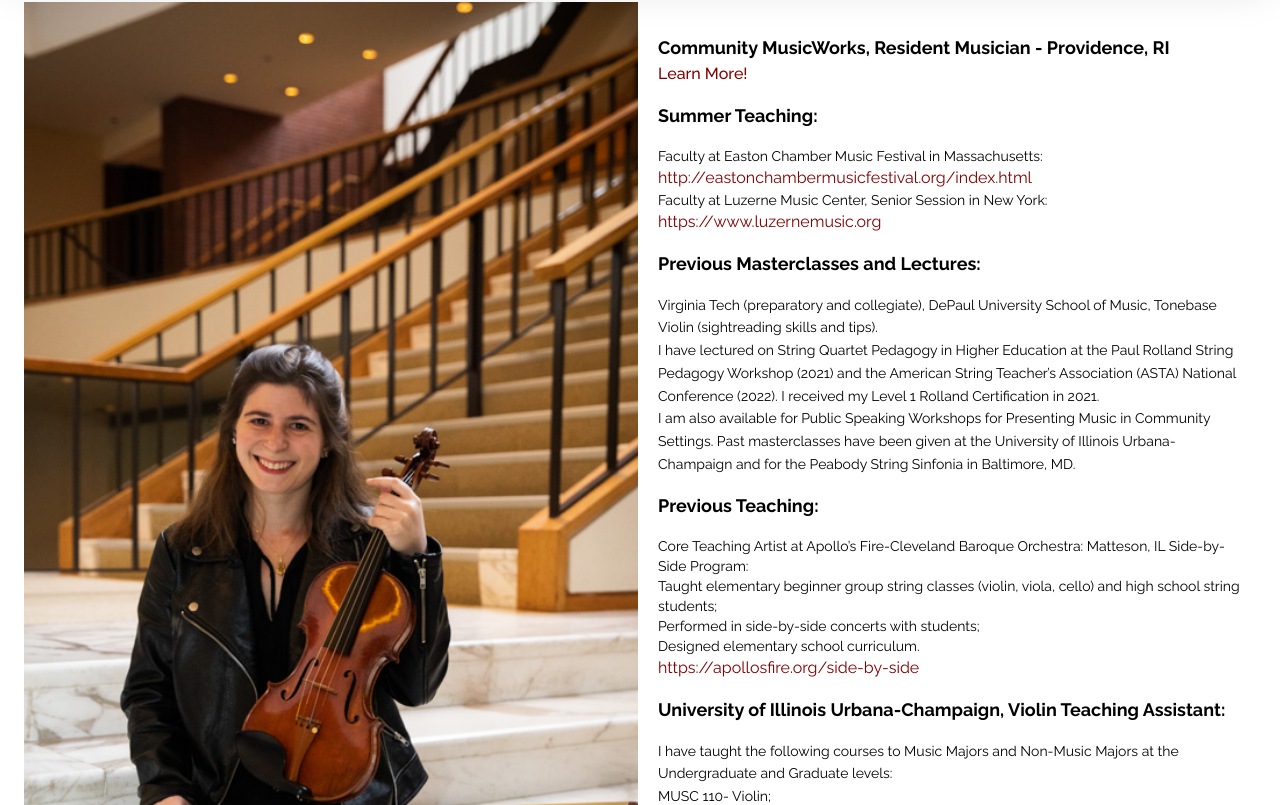
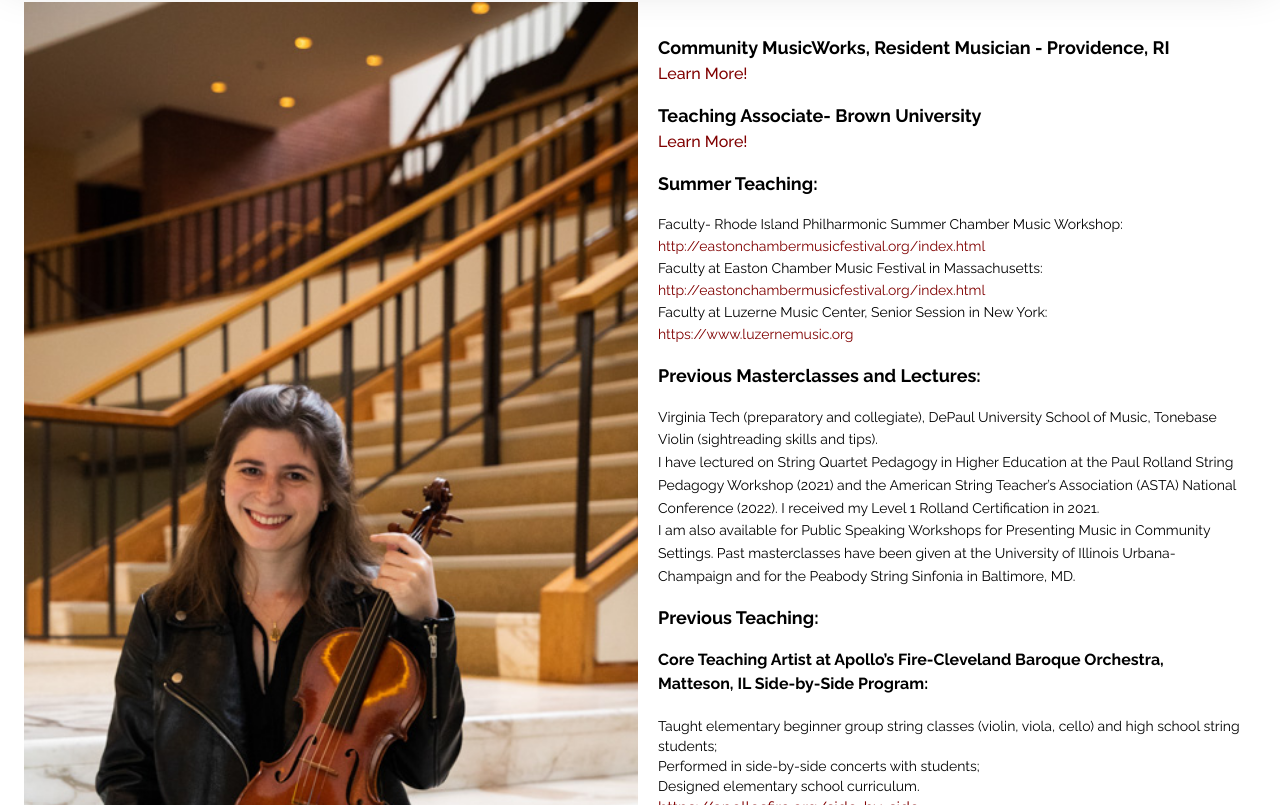
Before and after one commit to DanieleZils/next-trial, a Next.js app: page /teaching in a window 1280 px wide. Shown: the part 1195-2000 px from the top of the page. Built offline with nearby package versions, Linux system fonts and the light colour scheme.

Commit message:
events and bio

```diff
--- a/app/about/page.jsx
+++ b/app/about/page.jsx
@@ -29,13 +29,14 @@ export default function Home() {
           />
           </div>
           <div  ref={contentRef}
-          className="relative md:grid md:grid-cols-1 min-h-screen mx-14 md:mt-0 transition-opacity opacity-0 duration-[3s]">
+          className="relative md:grid md:grid-cols-1 min-h-screen mx-10 md:mt-0 transition-opacity opacity-0 duration-[3s]">
             <h1 className="font-semibold text-xl pt-32 px-2">Biography</h1>
             <div className="text-sm md:text-base max-w-lg pt-8">
             <p className="p-2 leading-relaxed md:font-medium text-left mb-10">
-            Becca Kasdan is currently a Resident Musician at Community MusicWorks in Providence, RI where she
-            performs as a member of the MusicWorks Collective, teaches violin lessons, and actively participates
-            and coordinates community engagement projects and initiatives.<br/> <br/> Becca received her Doctor of Musical
+            Becca Kasdan is currently a Resident Musician at Community MusicWorks and a Teaching Associate at Brown University in Providence, RI.
+            At CMW, Becca performs as a member of the MusicWorks Collective, teaches violin lessons, and actively participates and coordinates community engagement
+            projects and initiatives. Dr. Kasdan teaches applied violin lessons and coaches chamber music for undergraduate and graduate students at Brown University.
+            <br/> <br/> Becca received her Doctor of Musical
             Arts in Violin Performance at the University of Illinois at Urbana-Champaign where she studied with Meg
             Freivogel of the Jupiter String Quartet and served as the Violin Teaching Assistant. Previously, Becca
             studied with Violaine Melancon at the Schulich School of Music at McGill University and the Peabody
--- a/app/components/footer.jsx
+++ b/app/components/footer.jsx
@@ -5,7 +5,7 @@ export default function Footer({hideOnMobile}){
     const footerClass = hideOnMobile ? 'hidden sm:block' : '';
 
     return(
-        <div className={`bottom-0 z-50 w-full flex flex-row items-start h-16 px-4 pt-4 md:px-16 bg-transparent ${footerClass}`}>
+        <div className={` z-50 w-full flex flex-row h-16 px-4 pt-4 md:px-10 bg-transparent ${footerClass}`}>
             <div className="">
                 <p className="text-xs text-black">
                 © 2023 Becca Kasdan. All Rights Reserved.<br/> Developed by Crescendo Studios.
--- a/app/globals.css
+++ b/app/globals.css
@@ -17,6 +17,14 @@
 
   }
 }
+.grid-rows-layout {
+  grid-template-rows: auto 1fr auto;
+}
+
+.row-content {
+  overflow-y: auto; /* This allows scrolling if content exceeds viewport */
+}
+
 
 
 .navbar{
--- a/app/layout.jsx
+++ b/app/layout.jsx
@@ -31,9 +31,9 @@ export const metadata = {
 export default function RootLayout({ children }) {
   return (
     <html lang="en" className={raleway.className} suppressHydrationWarning={true}>
-      <body className="flex flex-col min-h-screen">
+      <body className="grid grid-rows-layout-h-screen">
         <Navbar />
-        <div className='flex-grow'>
+        <div className='row-content'>
         {children}
         </div>
         <Footer hideOnMobile={true}/>
--- a/app/teaching/page.jsx
+++ b/app/teaching/page.jsx
@@ -66,21 +66,26 @@ export default function Teaching() {
             <div className='w-full flex-1 md:text-left text-center sm:order-2'>
                 <div className="flex flex-col h-full">
                     <div className='py-8 px-4'>
-                        <h3 className='text-base md:text-lg font-bold '>Community MusicWorks, Resident Musician - Providence, RI</h3>
+                        <h3 className='text-base md:text-lg font-bold'>Community MusicWorks, Resident Musician - Providence, RI</h3>
                         <a href="https://communitymusicworks.org/" target="_blank" rel="noreferrer" className='text-sm md:text-base font-medium text-maroon'>Learn More!</a>
+                        <h3 className='text-base md:text-lg font-bold pt-4 '>Teaching Associate- Brown University</h3>
+                        <a href="https://music.brown.edu/" target="_blank" rel="noreferrer" className='text-sm md:text-base font-medium text-maroon'>Learn More!</a>
+
                         <h3 className='text-base md:text-lg font-bold py-4'>Summer Teaching:</h3>
+                        <p className='text-sm '>Faculty- Rhode Island Philharmonic Summer Chamber Music Workshop:</p>
+                        <a href="https://www.riphil.org/music-school/summer-2023-workshops" target="_blank" rel="noreferrer" className='text-maroon text-sm md:text-sm'> http://eastonchambermusicfestival.org/index.html</a>
                         <p className='text-sm '>Faculty at Easton Chamber Music Festival in Massachusetts:</p>
-                        <a href="http://eastonchambermusicfestival.org/index.html" target="_blank" rel="noreferrer" className='text-maroon text-sm md:text-base'> http://eastonchambermusicfestival.org/index.html</a>
+                        <a href="http://eastonchambermusicfestival.org/index.html" target="_blank" rel="noreferrer" className='text-maroon text-sm md:text-sm'> http://eastonchambermusicfestival.org/index.html</a>
                         <p className='text-sm '>Faculty at Luzerne Music Center, Senior Session in New York:</p>
-                        <a href="https://www.luzernemusic.org/" target="_blank" rel="noreferrer" className='text-maroon text-sm md:text-base'> https://www.luzernemusic.org</a>
+                        <a href="https://www.luzernemusic.org/" target="_blank" rel="noreferrer" className='text-maroon text-sm'> https://www.luzernemusic.org</a>
                         <h3 className='text-base md:text-lg font-bold py-4'> Previous Masterclasses and Lectures:</h3>
                         <p className='text-sm  leading-relaxed'>Virginia Tech (preparatory and collegiate), DePaul University School of Music, Tonebase Violin (sightreading skills and tips).
                         <br/>I have lectured on String Quartet Pedagogy in Higher Education at the Paul Rolland String Pedagogy Workshop (2021) and the American String Teacher’s Association (ASTA) National Conference (2022). I received my Level 1 Rolland Certification in 2021.
                         <br/>I am also available for Public Speaking Workshops for Presenting Music in Community Settings. Past masterclasses have been given at the University of Illinois Urbana-Champaign and for the Peabody String Sinfonia in Baltimore, MD.
                         </p>
                         <h3 className='text-base md:text-lg font-bold py-4'> Previous Teaching: </h3>
-                        <p className='text-sm '>Core Teaching Artist at Apollo’s Fire-Cleveland Baroque Orchestra: Matteson, IL Side-by-Side Program:
-                            <br/>Taught elementary beginner group string classes (violin, viola, cello) and high school string students;
+                        <p className='text-base font-bold '>Core Teaching Artist at Apollo’s Fire-Cleveland Baroque Orchestra, Matteson, IL Side-by-Side Program:</p>
+                            <p className='text-sm'><br/>Taught elementary beginner group string classes (violin, viola, cello) and high school string students;
                             <br/> Performed in side-by-side concerts with students;
                             <br/>Designed elementary school curriculum.
                         </p>
--- a/app/upcoming-events/page.jsx
+++ b/app/upcoming-events/page.jsx
@@ -33,12 +33,12 @@ export default function UpcomingEvents() {
                </div>
             </div>
             <div ref={contentRef}
-            className="relative p-8 py-24 md:px-12 md:py-24 md:absolute md:inset-0 md:z-10 md:bg-transparent transition-opacity opacity-0 duration-[2s]">
+            className="relative p-8 py-24 md:px-12 md:py-24 md:absolute md:inset-0 md:z-10 md:bg-transparent md:mb-10 transition-opacity opacity-0 duration-[2s]">
                 <h2 className=" py-8 text-2xl font-semibold text-black md:text-black md:py-8 text-center md:text-left">Upcoming Events</h2>
                 <div className='md:text-black md:text-left space-y-6'>
                     {/* Replace these divs with your own event data */}
                     <div className="bg-black bg-opacity-30 md:text-black text-white md:bg-transparent rounded-lg shadow-xl md:shadow-none p-6 md:p-0">
-                        <h3 className="font-bold pb-2">Junior Leadership Initiative : Discussion on Community Outreach and Engagement in the Arts</h3>
+                        <h3 className="font-bold pb-2">Junior Leadership Initiative : <br/> Discussion on Community Outreach and Engagement in the Arts</h3>
                         <p className='font-medium text-base pb-2'>August 27, 2 PM, EST (virtual)</p>
                            <a href="https://volunteermusicians.org/" className='font-bold'>Learn More</a>
                     </div>
@@ -46,7 +46,7 @@ export default function UpcomingEvents() {
                         <h3 className="font-bold pb-2">Community MusicWorks - MusicWorks Collective Concert</h3>
                         <p className='font-medium text-base pb-2'>September 9, 4 PM<br/></p>
                         <p className='font-medium text-sm pb-2'>Works by Manuel Ponce, Adrienne Taylor, and Coleridge Taylor Perkinson<br/>
-                        Location : Temple to Music, Roger Williams Park, F C Greene Memorial Blvd, Providence, RI 02910</p>
+                        Location : Temple to Music, Roger Williams Park, F C Greene Memorial Blvd,<br/> Providence, RI 02910</p>
                            <a href="https://communitymusicworks.org/" className='font-bold'>Learn More</a>
                     </div>
                     <div className="bg-black bg-opacity-30 md:text-black text-white md:bg-transparent rounded-lg shadow-xl md:shadow-none p-6 md:p-0">
@@ -81,7 +81,7 @@ export default function UpcomingEvents() {
                     <h3 className="font-bold pb-2">Tonebase Violin</h3>
                         <p className=' font-medium text-base pb-2'>June 20, 3 PM (EST), virtual <br />
                            Sight Reading Skills and Tips.</p>
-                           <a href="https://www.tonebase.co/violin" className='font-bold'>Learn More</a>
+                           <a href="https://www.tonebase.co/violin" className='font-bold pb-10'>Learn More</a>
                     </div>
             </div>
             </div>
```
Also changed, not shown: 1 other file (tests, documents, lock files or other folders).
